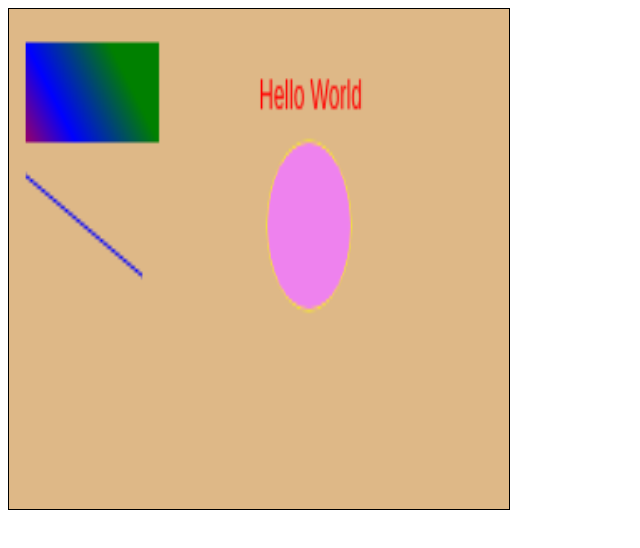
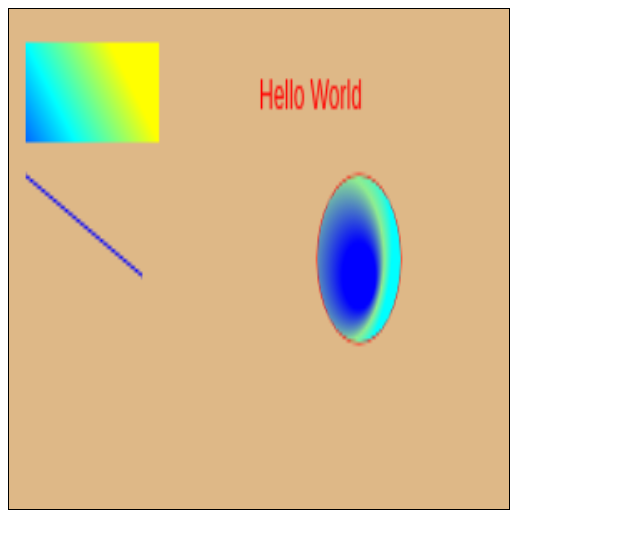
Before and after one commit to vinayn987/Html_-programs, a plain HTML site: page cnvshp.html in a window 1280 px wide. Shown: the whole page, without its empty margins (0-640 px from the left). Drawn offline with Linux system fonts and the light colour scheme.

Commit message:
committed

```diff
--- a/cnvshp.html
+++ b/cnvshp.html
@@ -24,10 +24,16 @@
         ctx.strokeStyle='blue';
         ctx.stroke();
 
+
+        const grd1=ctx.createRadialGradient(190, 70, 40, 210, 80, 10);
+        grd1.addColorStop(0, 'aqua');
+        grd1.addColorStop(0.5, 'lightgreen')
+        grd1.addColorStop(1, 'blue');
+
         ctx.beginPath();
-        ctx.fillStyle='violet';
-        ctx.strokeStyle='yellow';
-        ctx.arc(180, 65, 25, 0, Math.PI*2);
+        ctx.fillStyle=grd1;
+        ctx.strokeStyle='red';
+        ctx.arc(210, 75, 25, 0, Math.PI*2);
         ctx.stroke();
         ctx.fill();
 
@@ -36,9 +42,9 @@
         ctx.fillText("Hello World", 150, 30);
 
         const grd=ctx.createLinearGradient(0, 50, 50, 0);
-        grd.addColorStop(0, 'red');
-        grd.addColorStop(.5, 'blue');
-        grd.addColorStop(1, 'green');
+        grd.addColorStop(0, 'blue');
+        grd.addColorStop(.5, 'aqua');
+        grd.addColorStop(1, 'yellow');
         ctx.fillStyle=grd;
         ctx.fillRect(10, 10, 80, 30);
     </script>
```
